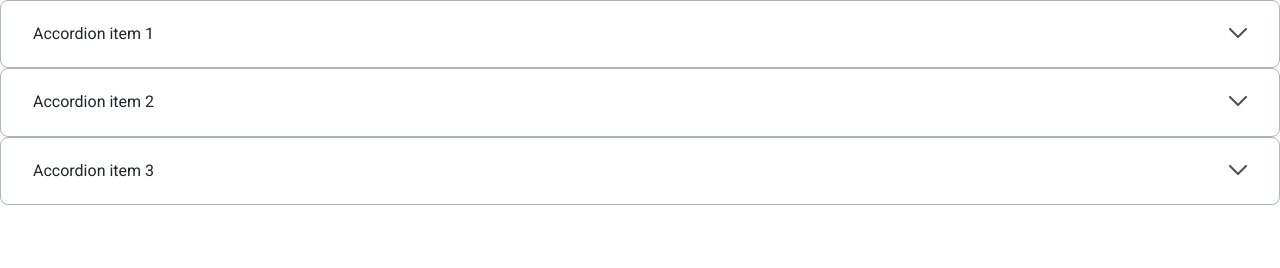
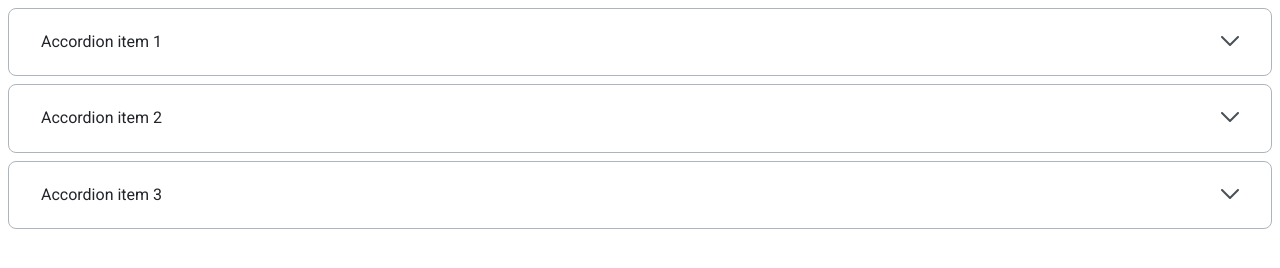
Before and after one commit to js-tasks-ru/htmlcss-20230411_mihail-nekrasov, a website: page 03-lection1/02-accordion/index.html in a window 1280 px wide. Drawn offline with Linux system fonts and the light colour scheme.

Commit message:
task_4 accordion fix reamarks of review

```diff
--- a/03-lection1/02-accordion/accordion.css
+++ b/03-lection1/02-accordion/accordion.css
@@ -8,6 +8,13 @@ details > summary {
 }
 
 .accordion {
+  display: flex;
+  flex-direction: column;
+  gap: calc(var(--base) * 2);
+  padding: calc(var(--base) * 2);
+}
+
+.accordion__details {
   border: 1px solid var(--grey-3);
   border-radius: var(--radius);
   transition: all 1s;
@@ -32,6 +39,6 @@ details > summary {
   transition: all 0.1s;
   margin-top: 3px;
 }
-.accordion[open] .accordion__expand-icon {
+.accordion__details[open] .accordion__expand-icon {
   transform: rotate(180deg);
 }
--- a/03-lection1/02-accordion/index.html
+++ b/03-lection1/02-accordion/index.html
@@ -6,7 +6,9 @@
     <link rel="stylesheet" href="./accordion.css" />
   </head>
   <body>
-    <details class="accordion">
+    <div class="accordion">
+      <section class="accordion__section">
+        <details class="accordion__details">
           <summary class="accordion__summary">
             Accordion item 1
             <svg
@@ -32,7 +34,9 @@
             veniam consequat sunt nostrud amet.
           </p>
         </details>
-    <details class="accordion">
+      </section>
+      <section class="accordion__section">
+        <details class="accordion__details">
           <summary class="accordion__summary">
             Accordion item 2
             <svg
@@ -58,7 +62,9 @@
             veniam consequat sunt nostrud amet.
           </p>
         </details>
-    <details class="accordion">
+      </section>
+      <section class="accordion__section">
+        <details class="accordion__details">
           <summary class="accordion__summary">
             Accordion item 3
             <svg
@@ -84,5 +90,7 @@
             veniam consequat sunt nostrud amet.
           </p>
         </details>
+      </section>
+    </div>
   </body>
 </html>
```
Lines whose indentation alone changed are shown as unchanged.
